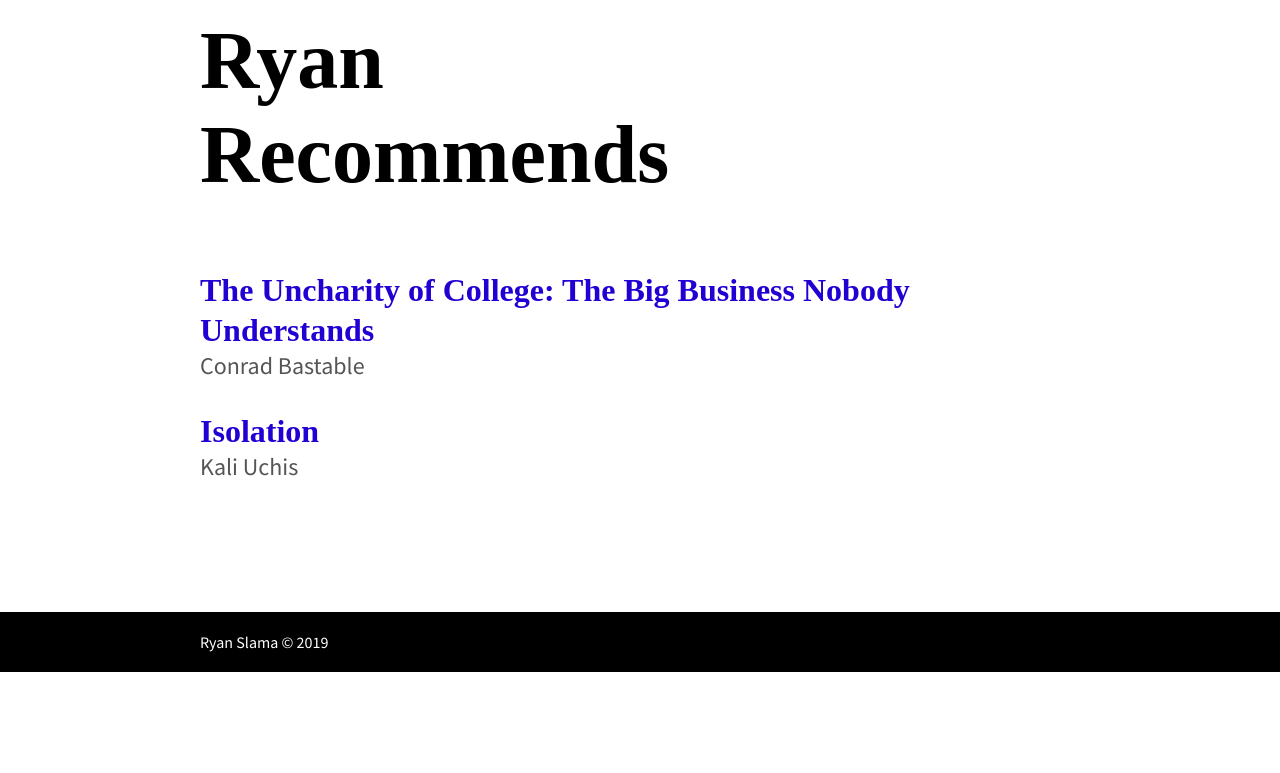
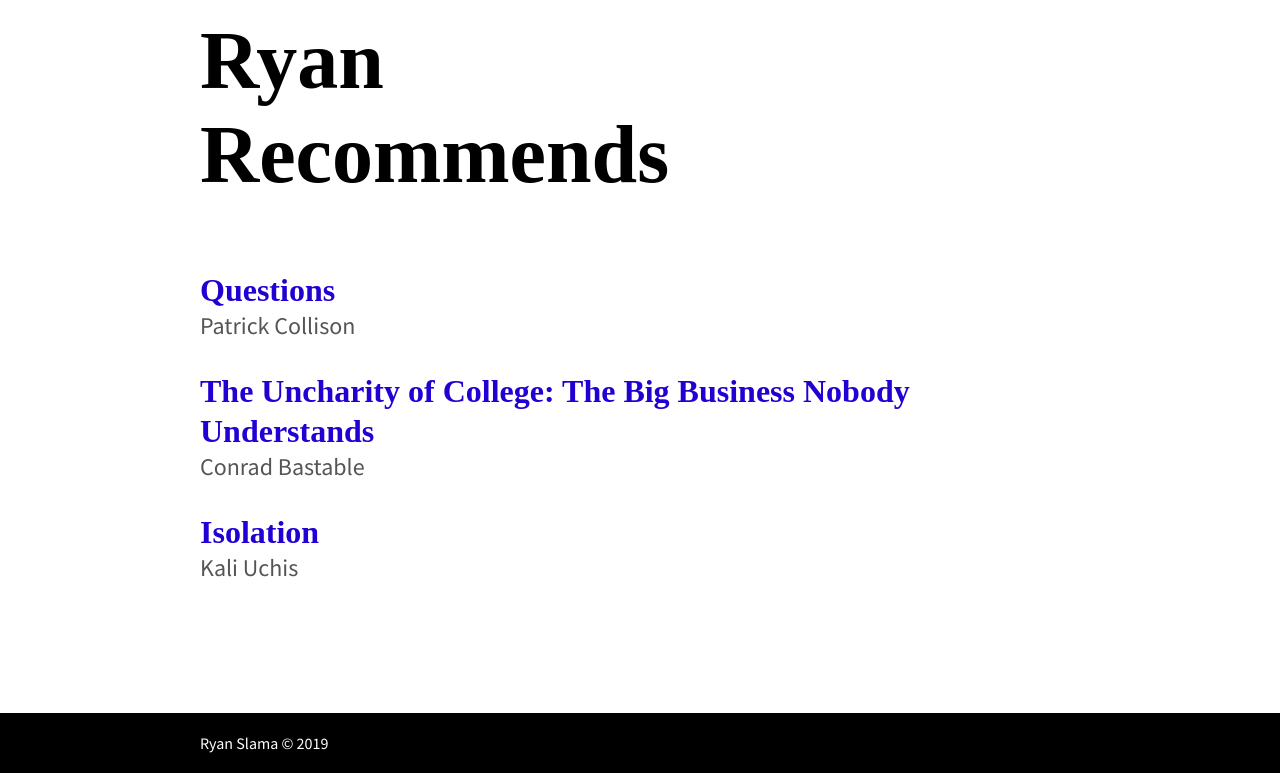
Before and after one commit to Glitched/RyanSlama.com-V4, a React (Create React App) app: page / in a window 1280 px wide. Shown: the part 1615-2388 px from the top of the page. Before the commit the page ends 2287 px from the top, so only its background shows below. Built offline with nearby package versions, Linux system fonts and the light colour scheme; a web font is replaced by a local one.

Commit message:
Factor out recommends

```diff
--- a/src/Home.tsx
+++ b/src/Home.tsx
@@ -2,6 +2,7 @@ import React from 'react';
 import './Home.scss';
 
 import { spotifyData } from './spotify';
+import { recommends } from './recommends';
 
 
 const Home = function Home(props: { start: Function }) {
@@ -39,20 +40,14 @@ I’m interested in weird music, modern board games, interesting podcasts, and o
         <div id="recommends">
             <h2>Ryan <br />Recommends</h2>
             <ul>
-                <li>
-                    <span className="title">
-                        <a target="_blank" rel="noopener" href="https://www.conradbastable.com/essays/the-uncharity-of-college-the-big-business-nobody-understands">
-                            The Uncharity of College: The Big Business Nobody Understands</a>
-                    </span>
-                    <span className="source">Conrad Bastable</span>
-                </li>
-                <li>
-                    <span className="title">
-                        <a target="_blank" rel="noopener" href="https://open.spotify.com/album/4EPQtdq6vvwxuYeQTrwDVY?si=Oom12VLUSua1bdw7_gIyzw">
-                            Isolation</a>
-                    </span>
-                    <span className="source">Kali Uchis</span>
-                </li>
+                {recommends.map(r =>
+                    <li>
+                        <span className="title">
+                            <a target="_blank" rel="noopener" href={r.href}> {r.title} </a>
+                        </span>
+                        <span className="source">{r.source}</span>
+                    </li>
+                )}
             </ul>
         </div>
         <footer>Ryan Slama © 2019</footer>
--- /dev/null
+++ b/src/recommends.ts
@@ -0,0 +1,17 @@
+export const recommends: {
+    title: string,
+    source: string,
+    href: string
+}[] = [{
+    title: "Questions",
+    source: "Patrick Collison",
+    href: "https://patrickcollison.com/questions"
+}, {
+    title: "The Uncharity of College: The Big Business Nobody Understands",
+    source: "Conrad Bastable",
+    href: "https://www.conradbastable.com/essays/the-uncharity-of-college-the-big-business-nobody-understands"
+}, {
+    title: "Isolation",
+    source: "Kali Uchis",
+    href: "https://open.spotify.com/album/4EPQtdq6vvwxuYeQTrwDVY?si=Oom12VLUSua1bdw7_gIyzw"
+}]
```
